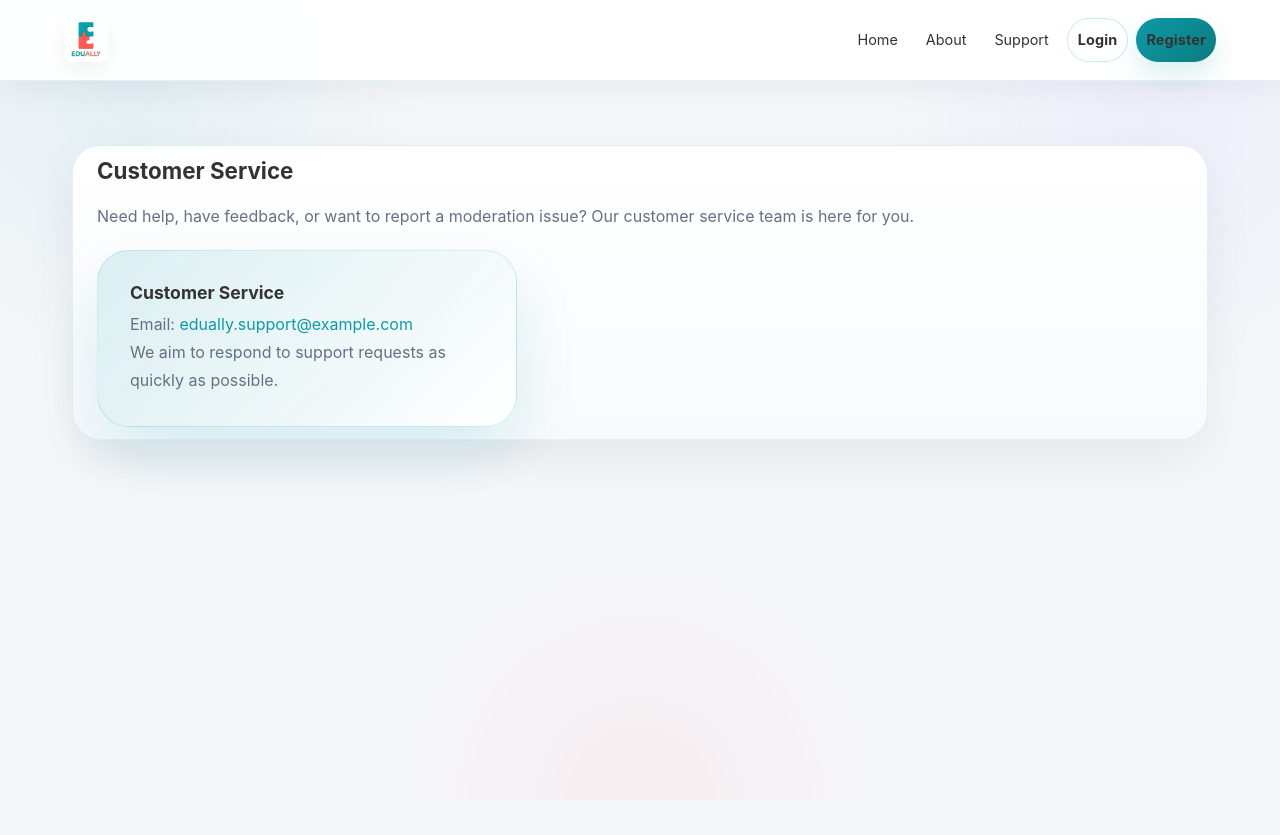
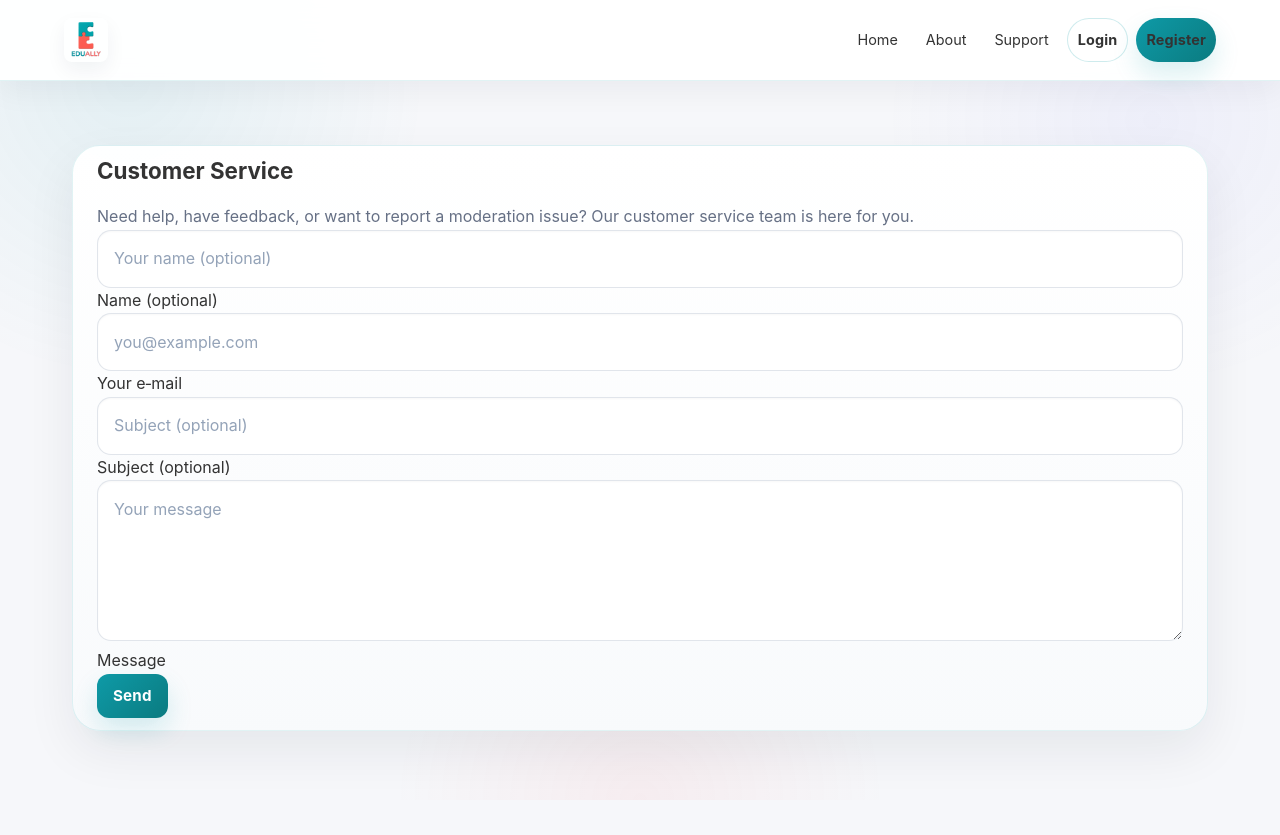
Before and after one commit to Edmar-15/edually, a Django app: page /account/contact/ in a window 1280 px wide. Before the commit the page ends 473 px from the top, so only its background shows below. Run offline with Django 5.2, Linux system fonts and the light colour scheme.

Commit message:
toast notifications and contact page fix

```diff
--- a/account/forms.py
+++ b/account/forms.py
@@ -465,3 +465,43 @@ class AddPasswordForm(SetPasswordForm):
                 "Password must include at least one special character."
             )
         return password
+
+
+# --------------------------------------------------------------
+#  CONTACT FORM – allows visitors to send a message to the site admins.
+# --------------------------------------------------------------
+class ContactForm(forms.Form):
+    """
+    Simple contact form displayed on the public support page.
+    Users can optionally provide their name, must provide an e‑mail
+    address and a message.  The view sends an e‑mail to the address
+    configured in ``DEFAULT_FROM_EMAIL`` (or ``SUPPORT_EMAIL`` if you
+    define one) and shows a success message.
+    """
+    name = forms.CharField(
+        required=False,
+        max_length=150,
+        widget=forms.TextInput(attrs={"placeholder": "Your name (optional)"}),
+        label="Name",
+    )
+    email = forms.EmailField(
+        required=True,
+        widget=forms.EmailInput(attrs={"placeholder": "you@example.com"}),
+        label="Your e‑mail",
+    )
+    subject = forms.CharField(
+        required=False,
+        max_length=200,
+        widget=forms.TextInput(attrs={"placeholder": "Subject (optional)"}),
+        label="Subject",
+    )
+    message = forms.CharField(
+        required=True,
+        widget=forms.Textarea(attrs={"placeholder": "Your message", "rows": 5}),
+        label="Message",
+    )
+
+    def clean_email(self):
+        """Normalize e‑mail to lower‑case."""
+        email = self.cleaned_data["email"].strip().lower()
+        return email
--- a/account/views.py
+++ b/account/views.py
@@ -49,6 +49,7 @@ from .forms import (
     PasswordResetRequestForm,
     ChangePasswordForm,
     AddPasswordForm,
+    ContactForm,
 )
 from .models import UserConsent, User, StudentProfile, PushSubscription
 from .constants import GROUP_TEACHER, GROUP_STUDENT, GROUP_ADMIN
@@ -247,7 +248,55 @@ def landing(request):
 
 @anonymous_required
 def contact_page(request):
-    return render(request, "account/contact.html")
+    """
+    Public “Contact Us” page.
+    GET  – renders the empty contact form.
+    POST – validates the form, sends an e‑mail to the support address,
+           shows a success/error message and redirects to avoid double‑post.
+    """
+    if request.method == "POST":
+        form = ContactForm(request.POST)
+        if form.is_valid():
+            # Gather cleaned data
+            name = form.cleaned_data.get("name") or "Anonymous"
+            email = form.cleaned_data["email"]
+            subject = form.cleaned_data.get("subject") or "Contact Form Submission"
+            message_body = form.cleaned_data["message"]
+
+            # Build the e‑mail body
+            full_message = (
+                f"From: {name} <{email}>\n\n"
+                f"Subject: {subject}\n\n"
+                f"Message:\n{message_body}"
+            )
+
+            # Destination – use a custom SUPPORT_EMAIL if you have one,
+            # otherwise fall back to the project's default FROM address.
+            recipient = getattr(django_settings, "SUPPORT_EMAIL",
+                                 django_settings.DEFAULT_FROM_EMAIL)
+
+            try:
+                send_mail(
+                    subject=subject,
+                    message=full_message,
+                    from_email=email,
+                    recipient_list=[recipient],
+                    fail_silently=False,
+                )
+                messages.success(request,
+                                 "Your message has been sent. We'll get back to you shortly.")
+            except Exception as exc:        # pragma: no cover – email backend may be mocked
+                log.error("Failed to send contact e‑mail: %s", exc)
+                messages.error(request,
+                               "There was a problem sending your message. Please try again later.")
+
+            # Redirect (POST‑Redirect‑GET) so a refresh won’t resend the mail
+            return redirect("account:contact")
+    else:
+        form = ContactForm()
+
+    return render(request, "account/contact.html", {"form": form})
+
 
 
 def _get_recent_module_ids(request):
--- a/config/settings.py
+++ b/config/settings.py
@@ -198,6 +198,8 @@ EMAIL_USE_SSL = False
 # Default sender address
 DEFAULT_FROM_EMAIL = 'EduAlly <no-reply@yourdomain.com>'
 
+SUPPORT_EMAIL = "0323-3644@lspu.edu.ph"
+
 # ── Axes configuration ─────────────────────────────────────────────────────
 # All values are optional – the defaults are safe – but we set them
 # explicitly so you can see what is happening.
--- a/static/css/base.css
+++ b/static/css/base.css
@@ -1,4 +1,5 @@
 /* base.css: global design tokens */
+@import "./toast.css";
 
 /* Tokens */
 :root {
@@ -590,28 +591,6 @@ input[type="checkbox"] {
   }
 }
 
-@keyframes toastIn {
-  from {
-    opacity: 0;
-    transform: translateY(-16px);
-  }
-  to {
-    opacity: 1;
-    transform: translateY(0);
-  }
-}
-
-@keyframes toastOut {
-  from {
-    opacity: 1;
-    transform: translateY(0);
-  }
-  to {
-    opacity: 0;
-    transform: translateY(-16px);
-  }
-}
-
 .animate-fade-up,
 .animate-slide-in,
 .animate-pop {
@@ -692,46 +671,6 @@ input[type="checkbox"] {
 img, svg {
   max-width: 100%;
   height: auto;
-}
-
-.toast-container {
-  position: fixed;
-  top: 1rem;
-  left: 50%;
-  transform: translateX(-50%);
-  display: flex;
-  flex-direction: column;
-  align-items: center;
-  gap: 0.6rem;
-  z-index: 99999;
-  pointer-events: none;
-}
-
-.toast-container .toast {
-  min-width: 220px;
-  max-width: min(360px, calc(100vw - 2rem));
-  padding: 0.8rem 1rem;
-  border-radius: 0.5rem;
-  font-size: 0.95rem;
-  line-height: 1.4;
-  color: #fff;
-  display: flex;
-  align-items: center;
-  gap: 0.6rem;
-  box-shadow: 0 14px 32px rgba(15, 23, 42, 0.18);
-  pointer-events: auto;
-  cursor: pointer;
-  animation: toastIn 0.3s ease-out, toastOut 0.4s ease-in forwards var(--toast-life);
-}
-
-.toast-container .toast--success { background: #16a34a; }
-.toast-container .toast--error { background: #dc2626; }
-.toast-container .toast--warning { background: #f59e0b; color: #111827; }
-.toast-container .toast--info { background: #0f766e; }
-
-.toast-container .toast__icon {
-  flex-shrink: 0;
-  font-weight: 700;
 }
 
 .card, .widget, .auth-card, .hero-card, .home-item, .benefit-item, .step-card, .testimonial-card, .project-overview, .info-section, .overview-item {
--- /dev/null
+++ b/static/css/toast.css
@@ -0,0 +1,183 @@
+/* --------------------------------------------------------------
+   TOAST NOTIFICATIONS –  redesign, right‑corner positioning,
+   and now with an embossed container look
+   -------------------------------------------------------------- */
+
+/* ---- 1️⃣  Tokens (copied from the original + new emboss vars) ---- */
+:root {
+  /* Existing colour tokens (keep them if you already have them) */
+  --toast-success-bg: #16a34a;
+  --toast-error-bg:   #dc2626;
+  --toast-warning-bg: #f59e0b;
+  --toast-info-bg:    var(--primary);
+
+  --toast-success-fg: #ffffff;
+  --toast-error-fg:   #ffffff;
+  --toast-warning-fg: #111827;
+  --toast-info-fg:    #ffffff;
+
+  /* Shared look */
+  --toast-radius:      var(--radius-md);
+  --toast-shadow:      0 12px 28px rgba(15,23,42,0.15);
+  --toast-gap:         .75rem;
+  --toast-max-width:   min(380px, calc(100vw - 2rem));
+
+  /* Animation timing */
+  --toast-duration:    .35s;
+  --toast-ease-in:     cubic-bezier(0.25, 0.8, 0.25, 1);
+  --toast-ease-out:    cubic-bezier(0.4, 0, 0.2, 1);
+  --toast-life:        4000ms;               /* total time before slide‑out */
+
+  /* ── new emboss tokens (see section 2) ── */
+  --toast-emboss-size:   4px;
+  --toast-emboss-light:  rgba(255,255,255,.4);
+  --toast-emboss-dark:    rgba(0,0,0,.25);
+  --toast-bevel-light:   rgba(255,255,255,.2);
+  --toast-bevel-dark:    rgba(0,0,0,.1);
+}
+
+/* ---- 2️⃣  Container – anchored to the right corner ---- */
+.toast-container {
+  position: fixed;
+  top: calc(var(--header-height, 4.5rem) + 1rem);
+  right: 1.5rem;
+  left: auto;
+  display: flex;
+  flex-direction: column;
+  align-items: flex-end;
+  gap: var(--toast-gap);
+  z-index: 99999;
+  pointer-events: none;            /* only children are interactive */
+}
+
+/* Mobile: bottom‑center (thumb‑friendly) */
+@media (max-width: 640px) {
+  .toast-container {
+    top: auto;
+    bottom: 1rem;
+    right: 50%;
+    left: 50%;
+    transform: translateX(50%);
+    align-items: center;
+  }
+}
+
+/* ---- 3️⃣  Base toast (glass‑morphism) ---- */
+.toast {
+  min-width: 260px;
+  max-width: var(--toast-max-width);
+  padding: .85rem 1rem;
+  border-radius: var(--toast-radius);
+  font-size: .95rem;
+  line-height: 1.4;
+  display: flex;
+  align-items: center;
+  gap: .75rem;
+  color: var(--toast-info-fg);
+  background: var(--surface-soft);
+  backdrop-filter: blur(12px);
+  -webkit-backdrop-filter: blur(12px);
+  /* a tiny linear‑gradient adds depth without breaking the glass look */
+  background: linear-gradient(
+      to bottom right,
+      rgba(var(--surface-soft-rgb,255,255,255), .85),
+      rgba(var(--surface-soft-rgb,255,255,255), .7)
+    );
+
+  /* ——  EMBOSSED “frame” – this is the only part that changed  —— */
+  /* 1️⃣ Outer “raised” edge – a combination of outer drop‑shadow + two
+     inset shadows that act as a highlight/top‑left and a shade/bottom‑right. */
+  box-shadow:
+    /* outer lift (soft drop‑shadow) */
+    0 8px 20px rgba(0,0,0,.12),
+    /* inner bevel – top‑left highlight */
+    inset 0 1px 0 var(--toast-emboss-light),
+    inset 1px 0 0 var(--toast-emboss-light),
+    /* inner bevel – bottom‑right shade */
+    inset 0 -1px 0 var(--toast-emboss-dark),
+    inset -1px 0 0 var(--toast-emboss-dark),
+    /* inner recessed “panel” feel – subtle gradation */
+    inset 0 2px 4px var(--toast-bevel-dark),
+    inset 0 -2px 4px var(--toast-bevel-light);
+
+  /* keep the original outer‑border for a crisp edge (optional) */
+  border: 1px solid var(--border, rgba(0,0,0,.08));
+
+  /* allow the toast itself to receive events */
+  pointer-events: auto;
+  cursor: pointer;
+
+  /* hint the compositor – makes the animation buttery */
+  will-change: transform, opacity;
+
+  /* animation order – slide in → stay → slide out */
+  animation:
+    toastIn var(--toast-duration) var(--toast-ease-in) both,
+    toastOut var(--toast-duration) var(--toast-ease-out) both
+      var(--toast-life) forwards;
+}
+
+/* Variant colours – just override the background & foreground */
+.toast--success { background: var(--toast-success-bg); color: var(--toast-success-fg); }
+.toast--error   { background: var(--toast-error-bg);   color: var(--toast-error-fg); }
+.toast--warning { background: var(--toast-warning-bg); color: var(--toast-warning-fg); }
+.toast--info    { background: var(--toast-info-bg);    color: var(--toast-info-fg); }
+
+/* ---- 4️⃣  Icon – a little bigger & centred ---- */
+.toast__icon {
+  flex-shrink: 0;
+  font-size: 1.2rem;
+  line-height: 1;
+}
+
+/* ---- 5️⃣  Close button (×) ---- */
+.toast__close {
+  margin-left: auto;
+  background: transparent;
+  border: none;
+  color: inherit;
+  font-size: 1.2rem;
+  line-height: 1;
+  cursor: pointer;
+  opacity: .75;
+  padding: 0 .2rem;
+  transition: opacity var(--toast-duration) var(--toast-ease-in),
+              transform var(--toast-duration) var(--toast-ease-in);
+}
+.toast__close:hover,
+.toast__close:focus-visible {
+  opacity: 1;
+  transform: scale(1.15);
+}
+
+/* ---- 6️⃣  Hover – pause auto‑dismiss ---- */
+.toast:hover {
+  animation-play-state: paused;
+}
+
+/* ---- 7️⃣  Dark‑mode colour tweaks (optional) ---- */
+html.dark .toast {
+  background: rgba(23, 23, 23, .92);
+  border-color: rgba(148,163,184,.2);
+}
+
+/* ---- 8️⃣  Keyframes – smooth slide + fade + tiny “pop” ---- */
+@keyframes toastIn {
+  0%   { opacity: 0; transform: translate3d(120%,0,0) scale(0.95); }
+  60%  { opacity: 1; transform: translate3d(0,0,0)    scale(1);   }
+  100% { opacity: 1; transform: translate3d(0,0,0)    scale(1);   }
+}
+@keyframes toastOut {
+  0%   { opacity: 1; transform: translate3d(0,0,0)    scale(1);   }
+  100% { opacity: 0; transform: translate3d(120%,0,0) scale(0.95); }
+}
+
+/* ---- 9️⃣  Respect prefers‑reduced‑motion ---- */
+@media (prefers-reduced-motion: reduce) {
+  .toast {
+    animation: toastFadeIn .2s ease-out both,
+               toastFadeOut .2s ease-in var(--toast-life) forwards;
+  }
+  @keyframes toastFadeIn { from { opacity: 0; } to { opacity: 1; } }
+  @keyframes toastFadeOut { from { opacity: 1; } to { opacity: 0; } }
+}
--- a/static/js/toast_notifications.js
+++ b/static/js/toast_notifications.js
@@ -1,87 +1,181 @@
+/* --------------------------------------------------------------
+   toast_notifications.js
+   – Global toast system (right‑corner, glass‑morphism, close button)
+   -------------------------------------------------------------- */
+
+/* --------------------------------------------------------------
+   1️⃣  Helper: get (or create) the outer container that holds
+       all toast elements.
+   -------------------------------------------------------------- */
 const getToastContainer = () => {
   let container = document.querySelector('.toast-container');
+
   if (!container) {
     container = document.createElement('div');
     container.className = 'toast-container';
     container.setAttribute('aria-live', 'polite');
+    // The CSS we added positions this element on the right edge.
     document.body.appendChild(container);
   }
+
   return container;
 };
 
-window.showGlobalToast = (message, type = 'info', duration = 4000) => {
+/* --------------------------------------------------------------
+   2️⃣  Core API – show a toast
+   -------------------------------------------------------------- */
+window.showGlobalToast = (
+  /** The text you want to display */
+  message,
+  /** 'info' | 'success' | 'error' | 'warning'  */
+  type = 'info',
+  /** Milliseconds the toast stays visible (default 4 s) */
+  duration = 4000
+) => {
   if (!message) return;
 
   const container = getToastContainer();
+
+  // ------------------------------------------------------------
+  // Build the toast element
+  // ------------------------------------------------------------
   const toast = document.createElement('div');
   toast.className = `toast toast--${type}`;
   toast.setAttribute('role', 'status');
   toast.setAttribute('aria-live', 'polite');
+
+  // Custom property used by CSS to time the slide‑out animation
   toast.style.setProperty('--toast-life', `${duration}ms`);
 
+  // ----- Icon -------------------------------------------------
   const icon = document.createElement('span');
   icon.className = 'toast__icon';
-  icon.textContent = type === 'success' ? '✓' : type === 'error' ? '✕' : type === 'warning' ? '⚠' : 'ℹ';
+  // Simple mapping – feel free to replace with SVGs later
+  const iconMap = {
+    success: '✓',
+    error:   '✕',
+    warning: '⚠',
+    info:    'ℹ',
+  };
+  icon.textContent = iconMap[type] || 'ℹ';
+  toast.appendChild(icon);
 
+  // ----- Message -----------------------------------------------
   const msg = document.createElement('span');
   msg.textContent = message;
+  toast.appendChild(msg);
 
-  toast.appendChild(icon);
-  toast.appendChild(msg);
+  // ----- Close button (×) --------------------------------------
+  const closeBtn = document.createElement('button');
+  closeBtn.type = 'button';
+  closeBtn.className = 'toast__close';
+  closeBtn.setAttribute('aria-label', 'Dismiss');
+  closeBtn.innerHTML = '&times;';
+
+  // Prevent the click from bubbling to the toast‑click handler
+  closeBtn.addEventListener('click', e => {
+    e.stopPropagation();
+    toast.remove();
+  });
+
+  toast.appendChild(closeBtn);
+
+  // ----- Click anywhere on toast removes it (quick dismiss) ---
   toast.addEventListener('click', () => toast.remove());
+
+  // ----- Hover‑pause (so users can read it) --------------------
+  toast.addEventListener('mouseenter', () => {
+    toast.style.animationPlayState = 'paused';
+  });
+  toast.addEventListener('mouseleave', () => {
+    toast.style.animationPlayState = 'running';
+  });
+
+  // ------------------------------------------------------------
+  // Insert into DOM and schedule removal after the out‑animation
+  // ------------------------------------------------------------
   container.appendChild(toast);
-  setTimeout(() => toast.remove(), duration + 500);
+
+  // Buffer a little extra time (600 ms) for the slide‑out animation
+  setTimeout(() => toast.remove(), duration + 600);
 };
 
+/* --------------------------------------------------------------
+   3️⃣  Legacy support – turn `<ul class="messages">` into toasts
+   -------------------------------------------------------------- */
 document.addEventListener('DOMContentLoaded', () => {
-  const getMessagesLists = () => Array.from(document.querySelectorAll('ul.messages'));
+  // -----------------------------------------------------------------
+  // Helper: find every <ul class="messages"> on the page.
+  // -----------------------------------------------------------------
+  const getMessagesLists = () =>
+    Array.from(document.querySelectorAll('ul.messages'));
 
-  const mapTagToType = (className = '') => {
-    const normalized = className.toLowerCase();
-    if (normalized.includes('error') || normalized.includes('danger')) return 'error';
-    if (normalized.includes('warning')) return 'warning';
-    if (normalized.includes('success')) return 'success';
+  // -----------------------------------------------------------------
+  // Map a list‑item's class name to a toast type.
+  // -----------------------------------------------------------------
+  const mapTagToType = className => {
+    const lower = (className || '').toLowerCase();
+    if (lower.includes('error') || lower.includes('danger')) return 'error';
+    if (lower.includes('warning')) return 'warning';
+    if (lower.includes('success')) return 'success';
     return 'info';
   };
 
-  const renderToasts = () => {
+  // -----------------------------------------------------------------
+  // Render all toasts that were generated server‑side.
+  // -----------------------------------------------------------------
+  const renderToastsFromLists = () => {
     const container = getToastContainer();
 
-    getMessagesLists().forEach((messagesList) => {
+    getMessagesLists().forEach(messagesList => {
+      // Prevent double‑processing if the script re‑runs.
       if (messagesList.dataset.toastHandled === 'true') return;
       messagesList.dataset.toastHandled = 'true';
 
-      Array.from(messagesList.children).forEach((item) => {
+      Array.from(messagesList.children).forEach(item => {
         if (!(item instanceof HTMLElement)) return;
 
         const type = mapTagToType(item.className);
-        const message = item.textContent.trim();
-        if (message) {
-          window.showGlobalToast(message, type);
+        const text = item.textContent.trim();
+
+        if (text) {
+          window.showGlobalToast(text, type);
         }
       });
 
+      // Remove the original list – we don’t need it any more.
       messagesList.remove();
     });
   };
 
-  renderToasts();
-
+  // -----------------------------------------------------------------
+  // Render any toast that was stored in sessionStorage (e.g., after a
+  // redirect). The payload must be JSON: {message, type, duration}
+  // -----------------------------------------------------------------
   const renderRedirectToast = () => {
     try {
       const payload = sessionStorage.getItem('eduallyToastMessage');
       if (!payload) return;
 
-      const { message, type, duration } = JSON.parse(payload);
+      const { message, type = 'info', duration = 4000 } = JSON.parse(payload);
       if (message) {
         window.showGlobalToast(message, type, duration);
       }
-    } catch (error) {
-      console.error('Failed to render redirect toast', error);
+    } catch (e) {
+      console.error('Failed to render redirect toast', e);
     } finally {
+      // Clean up – we only want to show it once.
       sessionStorage.removeItem('eduallyToastMessage');
     }
   };
 
+  // -----------------------------------------------------------------
+  // Kick everything off.
+  // -----------------------------------------------------------------
+  renderToastsFromLists();
   renderRedirectToast();
 });
+
+/* --------------------------------------------------------------
+   END OF toast_notifications.js
+   -------------------------------------------------------------- */
--- a/templates/account/contact.html
+++ b/templates/account/contact.html
@@ -2,7 +2,7 @@
 {% load static %}
 {% block html_attrs %}data-force-theme="light"{% endblock %}
 
-{% block title %}Contact Us - EduAlly{% endblock %}
+{% block title %}Support - EduAlly{% endblock %}
 {% block extra_head %}
 <link rel="stylesheet" href="{% static 'css/landing.css' %}">
 {% endblock %}
@@ -31,11 +31,46 @@
         <section class="info-section">
             <h2>Customer Service</h2>
             <p>Need help, have feedback, or want to report a moderation issue? Our customer service team is here for you.</p>
-            <div class="hero-card" style="margin-top: 20px;">
-                <h3>Customer Service</h3>
-                <p>Email: <a href="mailto:edually.support@example.com">edually.support@example.com</a></p>
-                <p>We aim to respond to support requests as quickly as possible.</p>
-            </div>
+
+            <!-- Contact Form -->
+            <form method="post" class="contact-form" novalidate>
+                {% csrf_token %}
+                {{ form.non_field_errors }}
+
+                <div class="floating-label-group input-group">
+                    {{ form.name }}
+                    <label for="{{ form.name.id_for_label }}">Name (optional)</label>
+                    {% if form.name.errors %}
+                        <div class="validation-error">{{ form.name.errors|join:", " }}</div>
+                    {% endif %}
+                </div>
+
+                <div class="floating-label-group input-group">
+                    {{ form.email }}
+                    <label for="{{ form.email.id_for_label }}">Your e‑mail</label>
+                    {% if form.email.errors %}
+                        <div class="validation-error">{{ form.email.errors|join:", " }}</div>
+                    {% endif %}
+                </div>
+
+                <div class="floating-label-group input-group">
+                    {{ form.subject }}
+                    <label for="{{ form.subject.id_for_label }}">Subject (optional)</label>
+                    {% if form.subject.errors %}
+                        <div class="validation-error">{{ form.subject.errors|join:", " }}</div>
+                    {% endif %}
+                </div>
+
+                <div class="floating-label-group input-group">
+                    {{ form.message }}
+                    <label for="{{ form.message.id_for_label }}">Message</label>
+                    {% if form.message.errors %}
+                        <div class="validation-error">{{ form.message.errors|join:", " }}</div>
+                    {% endif %}
+                </div>
+
+                <button type="submit" class="button primary-button">Send</button>
+            </form>
         </section>
     </main>
 {% endblock %}
--- a/templates/components/navigations.html
+++ b/templates/components/navigations.html
@@ -24,6 +24,10 @@
       <a href="{% url 'forum:list' %}" class="nav-item {% if request.resolver_match.view_name == 'forum:list' %}active{% endif %}">
         <i class="fas fa-comments nav-icon"></i>
         <span class="nav-label">Forum</span>
+      </a>
+      <a href="{% url 'forum:moderation_dashboard' %}" class="nav-item {% if request.resolver_match.view_name == 'forum:moderation_dashboard' %}active{% endif %}">
+        <i class="fas fa-comments nav-icon"></i>
+        <span class="nav-label">Forum Moderation</span>
       </a>
     {% else %}
     <a href="{% url 'slm:slmlists' %}" class="nav-item {% if request.resolver_match.view_name == 'slm:slmlists' %}active{% endif %}">
```
Also changed, not shown: static/css/slm/slm.css (+0 -63 lines).
